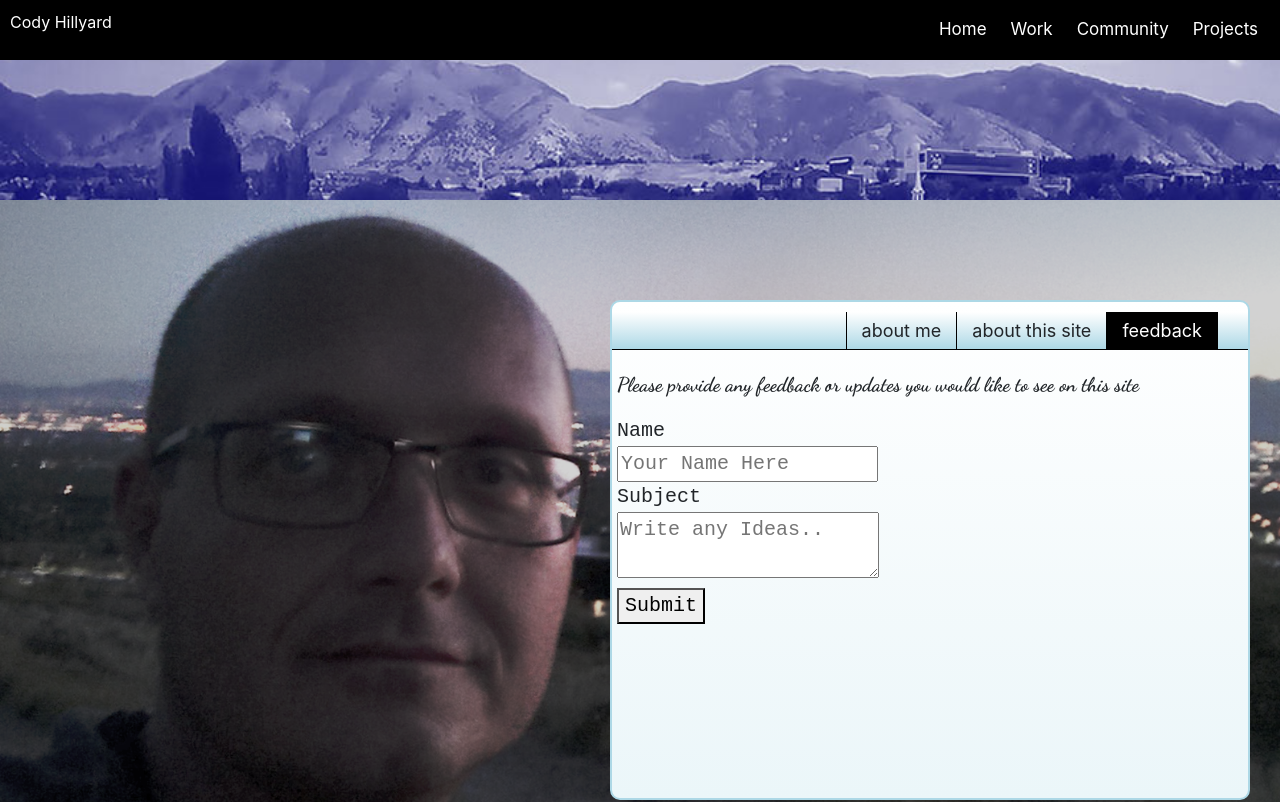
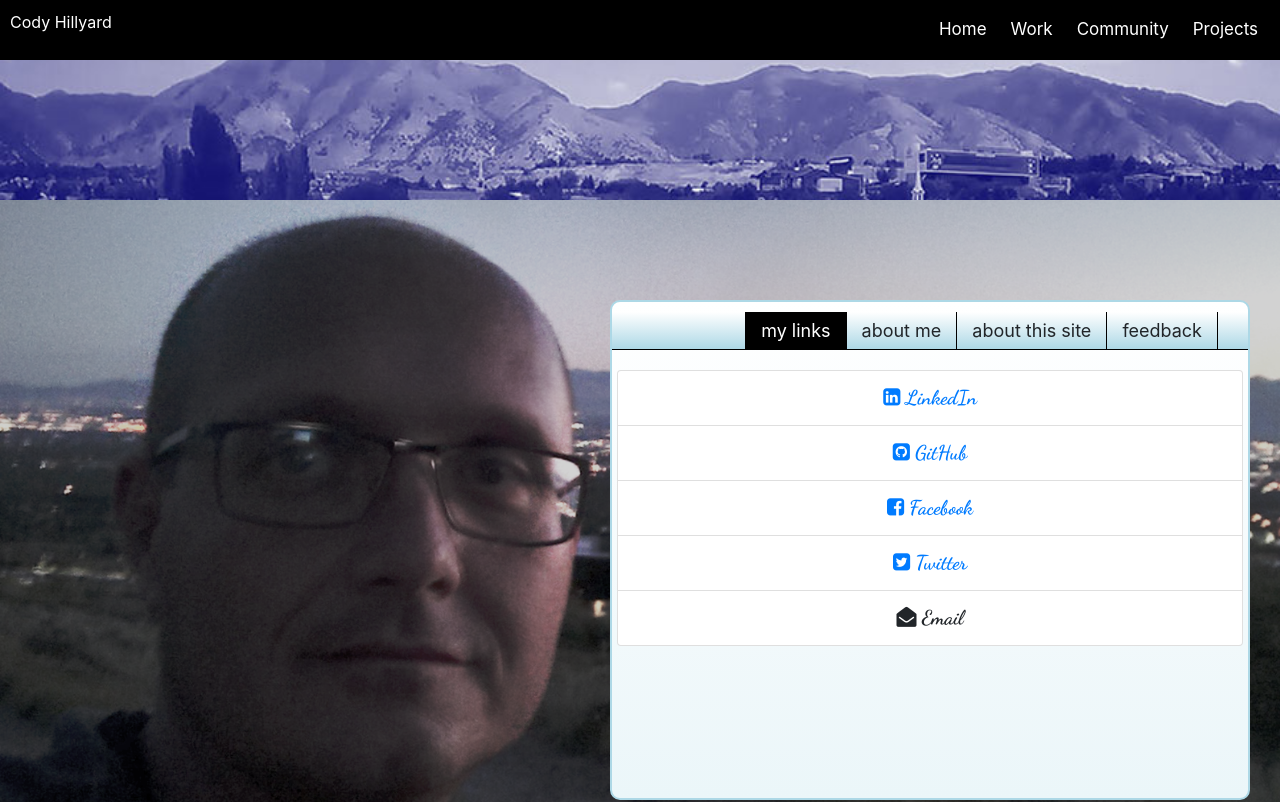
Before and after one commit to chilly01/Site-2019, a React (Create React App) app: page / in a window 1280 px wide. Shown: the top 802 px of the page. Built offline with nearby package versions, Linux system fonts and the light colour scheme.

Commit message:
added links and  feedback components

```diff
--- a/public/index.html
+++ b/public/index.html
@@ -3,6 +3,7 @@
   <head>
     <meta charset="utf-8" />
     <link rel="shortcut icon" href="%PUBLIC_URL%/ch_favicon.ico" />
+    <link rel="stylesheet" href="https://cdnjs.cloudflare.com/ajax/libs/font-awesome/4.7.0/css/font-awesome.min.css">
     <link href="https://fonts.googleapis.com/css?family=Josefin+Sans&display=swap" rel="stylesheet">
     <link href="https://fonts.googleapis.com/css?family=Dancing+Script:700&display=swap" rel="stylesheet">
     <link rel="stylesheet" href="https://stackpath.bootstrapcdn.com/bootstrap/4.3.1/css/bootstrap.min.css" integrity="sha384-ggOyR0iXCbMQv3Xipma34MD+dH/1fQ784/j6cY/iJTQUOhcWr7x9JvoRxT2MZw1T" crossorigin="anonymous">
--- a/src/comps/home/about/_about.scss
+++ b/src/comps/home/about/_about.scss
@@ -39,7 +39,24 @@
   overflow: auto;
   font-size: 20px;
   padding: 5px;
-    .feedback {
-      font-family: 'Courier New', Courier, monospace;
+}
+
+.feedback {
+  font-size: 12px;
+  font-family: 'Courier New', Courier, monospace;
+}
+
+.feedback-name{
+  padding-left: 10px;
+    #name {
+      width: 400px;
     }
 }
+
+.feedback-subject{
+  padding: 10px;
+    #subject {
+      height: 200px;
+      width: 400px;
+    }
+}
--- a/src/comps/home/about/about.js
+++ b/src/comps/home/about/about.js
@@ -1,11 +1,13 @@
 import React, { Component } from 'react';
 import _ from "lodash";
+import Feedback from "./feedback";
+import Socials from './socials';
 
 export default class AboutMe extends Component {
   constructor(props){
     super(props);
     this.state = {
-      dis: 2
+      dis: 0
     };
   }
 
@@ -15,10 +17,17 @@ export default class AboutMe extends Component {
 
   getDiscription(){
     switch (this.state.dis){
-      case 1: return this.renderAboutSite();
-      case 2: return this.renderFeedback();
-      default: return this.renderAboutSelf();
+      case 1: return this.renderAboutSelf();
+      case 2: return this.renderAboutSite();
+      case 3: return this.renderFeedback();
+      default: return this.renderMyLinks();
     }
+  }
+
+  renderMyLinks(){
+    return (<div className="about-discription">
+      <Socials />
+    </div>);
   }
 
   renderAboutSelf(){
@@ -46,28 +55,15 @@ export default class AboutMe extends Component {
   renderFeedback(){
     return (<div className="about-discription">
     <p>Please provide any feedback or updates you would like to see on this site</p>
-    <div className="feedback">
-      <form>
-        <div className="feedback-name">
-          <div>Name</div>
-          <input type="text" id="name" name="name" placeholder="Your Name Here"/>
-        </div>
-        <div className="feedback-subject">
-          <div>Subject</div>
-          <textarea id="subject" name="subject" placeholder="Write any Ideas.."></textarea>
-        </div>
-        <div className="feedback-submit">
-          <button type="submit">Submit</button>
-        </div>
-      </form>
-    </div></div>);
+    <Feedback />
+    </div>);
   }
 
   renderTabs(){
-    const views = ["about me","about this site","feedback", ""];
+    const views = ["my links","about me","about this site","feedback", ""];
     let tabGroup = [];
     _.each(views, (view, key) => {
-      let fnc = (key < 3) ? () => this.showAbout(key) : null;
+      let fnc = (key < 4) ? () => this.showAbout(key) : null;
       let className = (key === this.state.dis) ? "about_tab about_tab_sel" : "about_tab";
       tabGroup.push(<div key={key} className={className} onClick={fnc}>{view}</div>);
     });
--- /dev/null
+++ b/src/comps/home/about/feedback.js
@@ -0,0 +1,19 @@
+import React, { Component } from 'react';
+
+export default class Feedback extends Component {
+  render() {
+    return (<div className="feedback">
+      <div className="feedback-name">
+        <div>Your Name</div>
+        <input type="text" id="name" name="name" placeholder="Your Name Here"/>
+      </div>
+      <div className="feedback-subject">
+        <div>How can I improve this site?</div>
+        <textarea id="subject" name="subject" placeholder="Write any Ideas.."></textarea>
+      </div>
+      <div className="feedback-submit">
+        <button>Submit</button>
+      </div>
+  </div>);
+  }
+}
--- /dev/null
+++ b/src/comps/home/about/socials.js
@@ -0,0 +1,26 @@
+import React, { Component } from 'react';
+import _ from "lodash";
+import { data } from "../../../data/consts";
+
+export default class Socials extends Component {
+
+  renderLinks(){
+    let linklist = [];
+    _.each(data.socials, (link) => {
+      linklist.push(<a
+        key={link.key}
+        href={ link.link }
+        target="_blank" rel="noopener noreferrer"
+        className='list-group-item'>
+          <i className={`fa ${link.fa}`} aria-hidden="true"></i> {link.name}</a>);
+    });
+    return linklist;
+  }
+
+
+  render() {
+    return (<div className='list-group'>
+      { this.renderLinks() }
+</div>)
+  }
+}
--- a/src/data/consts.js
+++ b/src/data/consts.js
@@ -5,7 +5,39 @@ const pages = [
     {key: "projects", name: "Projects"},
 ];
 
+const socials = [
+  {
+    key:'li' ,
+    link:'https://www.linkedin.com/in/cody-hillyard',
+    name: 'LinkedIn',
+    fa: 'fa-linkedin-square'
+  },
+  {
+    key:'gh',
+    link: 'https://github.com/chilly01',
+    name:'GitHub',
+    fa: 'fa-github-square'
+  },
+  {
+    key:'fb' ,
+    link:'https://www.facebook.com/cody.hillyard' ,
+    name:'Facebook',
+    fa: 'fa-facebook-square'
+  },
+  {
+    key:'tw' ,
+    link:'https://twitter.com/chillyard' ,
+    name:'Twitter',
+    fa: 'fa-twitter-square'
+  },
+  {
+    key:'em' ,
+    link: null ,
+    name:'Email',
+    fa:'fa-envelope-open'
+  },
+]
 
 export const data = {
-  pages
+  pages, socials
 };
```
